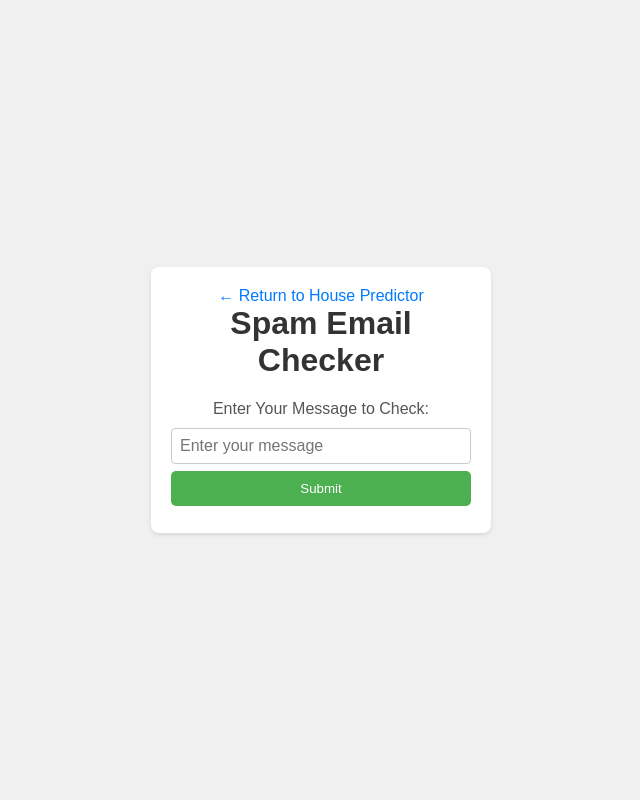
After one commit to Arijeet2302/HouseRentPredictor, a Django app: page /mail in a window 1280 px wide. The commit adds this page. Shown: the whole page, without its empty margins (319-959 px from the left). Run offline with Django 4.2, Linux system fonts and the light colour scheme; parts of the project's set-up code (start-up, migrations or seed data) failed here and were passed over.

Commit message:
mail-classifier added

```diff
--- a/myapp/urls.py
+++ b/myapp/urls.py
@@ -4,5 +4,7 @@ from myapp import views
 
 urlpatterns = [
     path("", views.index, name="index"),
+    path("mail", views.mail_checker, name="mail_checker"),
     path("predict", views.predict, name="predict"),
+    path("mail_check", views.predict_mail, name="mail_check"),
 ]
--- a/myapp/views.py
+++ b/myapp/views.py
@@ -2,11 +2,14 @@ from django.shortcuts import render
 from django.views.decorators.csrf import csrf_exempt
 import pandas as pd
 import joblib as jl
+import pickle
 
 # Create your views here.
 
 sc = jl.load('static/Standard_scaler.joblib')
 model = jl.load('static/House_Price_precdictor.joblib')
+mail_model = pickle.load(open('static/model.pkl', 'rb'))
+vector = pickle.load(open('static/vectorizer.pkl', 'rb'))
 
 def index(request):
     data = pd.read_csv('static/House_Rent_Dataset.csv')
@@ -49,3 +52,28 @@ def predict(request):
     pred = model.predict([df.iloc[0]])
 
     return render(request, 'index.html', {'pred': int(pred[0])})
+
+
+def mail_checker(request):
+
+    return render(request, 'mail.html', { 'mail': None })
+
+@csrf_exempt
+def predict_mail(request):
+
+    if request.method == "POST":
+        message = request.POST['mail']
+
+    processed_msg = vector.transform([message])
+
+    prediction = mail_model.predict(processed_msg)
+
+    pred_msg = "Not Spam"
+    print(prediction[0])
+    spam = False
+
+    if prediction[0] == 1:
+        pred_msg = "Spam"
+        spam = True
+
+    return render(request, 'mail.html', {'mail': pred_msg, 'spam': spam })
--- /dev/null
+++ b/templates/mail.html
@@ -0,0 +1,114 @@
+<!DOCTYPE html>
+<html lang="en">
+  <head>
+    <meta charset="UTF-8" />
+    <meta name="viewport" content="width=device-width, initial-scale=1.0" />
+    <title>Spam Email Predictor</title>
+    <style>
+      body {
+        font-family: Arial, sans-serif;
+        background-color: #f0f0f0;
+        margin: 0;
+        padding: 0;
+        display: flex;
+        justify-content: center;
+        align-items: center;
+        height: 100vh;
+      }
+
+      .container {
+        background-color: #fff;
+        border-radius: 8px;
+        padding: 20px;
+        box-shadow: 0 2px 4px rgba(0, 0, 0, 0.1);
+        text-align: center;
+        width: 300px;
+      }
+
+      h1 {
+        margin-top: 0;
+        color: #333;
+      }
+
+      form {
+        margin-top: 20px;
+      }
+
+      label {
+        display: block;
+        margin-bottom: 10px;
+        color: #555;
+      }
+
+      input[type="text"] {
+        width: 100%;
+        padding: 8px;
+        font-size: 16px;
+        border: 1px solid #ccc;
+        border-radius: 4px;
+        box-sizing: border-box;
+      }
+
+      #btn {
+        background-color: #4caf50;
+        color: #fff;
+        padding: 10px 15px;
+        margin: 7px 0px;
+        border: none;
+        border-radius: 5px;
+        cursor: pointer;
+        width: 100%;
+      }
+
+      .result {
+        margin-top: 20px;
+        font-weight: bold;
+      }
+
+      .bottom {
+        display: flex;
+        justify-content: space-between;
+      }
+
+      #arrowButton {
+        cursor: pointer;
+        color: #007bff;
+        text-decoration: none;
+      }
+
+      #arrowButton:hover {
+        color: #0056b3;
+        text-decoration: underline;
+      }
+    </style>
+  </head>
+  <body>
+    <div class="container">
+      <div id="arrowButton" onclick="redirect()">&larr; Return to House Predictor</div>
+      <h1>Spam Email Checker</h1>
+      <form method="post" action="{% url 'mail_check' %}">
+        <label for="mail">Enter Your Message to Check:</label>
+        <input id="mail" type="text" placeholder="Enter your message" name="mail" />
+        <div class="bottom">
+          {% if not mail %}
+          <button type="submit" id="btn">Submit</button>
+          {% endif %}
+        </div>
+      </form>
+      {% if mail %}
+      <button id="btn" onclick="reset()">Reset</button>
+      <div class="result" style="color: {% if spam %} red {% else %} green {% endif %}">
+      Your Email is {{ mail }}</div>
+      {% endif %}
+    </div>
+    <script>
+      function redirect() {
+        window.location.href = "{% url 'index' %}";
+      }
+
+      function reset() {
+        window.location.href = "{% url 'mail_checker' %}";
+      }
+    </script>
+  </body>
+</html>
```
Also changed, not shown: templates/index.html (+40 -4 lines), 3 other files.
